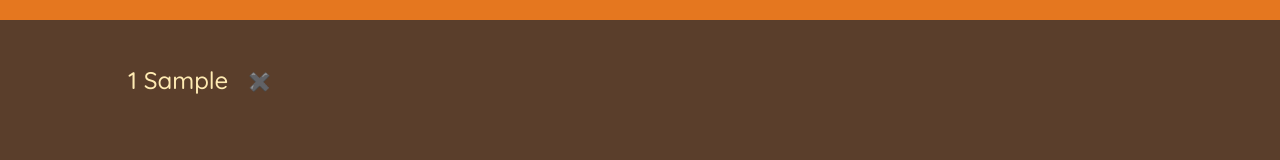
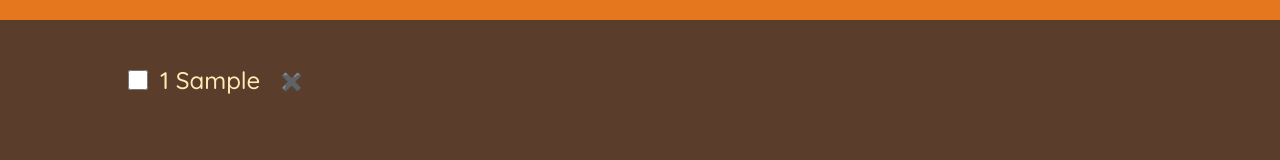
Before and after one commit to Abhishekvihan/travel-list, a React (Create React App) app: page / in a window 1280 px wide. Both pictures are taken after typing "Sample" into the empty fields and a click on the button "ADD". Shown: the part 257-417 px from the top of the page. Built offline with nearby package versions, Linux system fonts and the light colour scheme.

Commit message:
added packed status

```diff
--- a/src/App.js
+++ b/src/App.js
@@ -14,11 +14,22 @@ export default function App() {
   const handleDeleteItem = (id) => {
     setItem((items) => items.filter((item) => item.id !== id));
   };
+  const handleToggleItem = (id) => {
+    setItem((items) =>
+      items.map((item) =>
+        item.id === id ? { ...item, packed: !item.packed } : item
+      )
+    );
+  };
   return (
     <div className="app">
       <Logo />
       <Form onAddItems={handleAddItems} />
-      <PackingList items={items} onDeleteItem={handleDeleteItem} />
+      <PackingList
+        items={items}
+        onDeleteItem={handleDeleteItem}
+        onToggleItems={handleToggleItem}
+      />
       <Stats />
     </div>
   );
@@ -74,21 +85,33 @@ function Form({ onAddItems }) {
   );
 }
 
-function PackingList({ items, onDeleteItem }) {
+function PackingList({ items, onDeleteItem, onToggleItems }) {
   return (
     <div className="list">
       <ul>
         {items.map((item) => (
-          <Item item={item} key={item.id} onDeleteItem={onDeleteItem} />
+          <Item
+            item={item}
+            key={item.id}
+            onDeleteItem={onDeleteItem}
+            onToggleItems={onToggleItems}
+          />
         ))}
       </ul>
     </div>
   );
 }
 
-function Item({ item, onDeleteItem }) {
+function Item({ item, onDeleteItem, onToggleItems }) {
   return (
     <li>
+      <input
+        type="checkbox"
+        value={item.packed}
+        onChange={() => {
+          onToggleItems(item.id);
+        }}
+      />
       <span style={item.packed ? { textDecoration: "line-through" } : {}}>
         {item.quantity} {item.description}
       </span>
```
